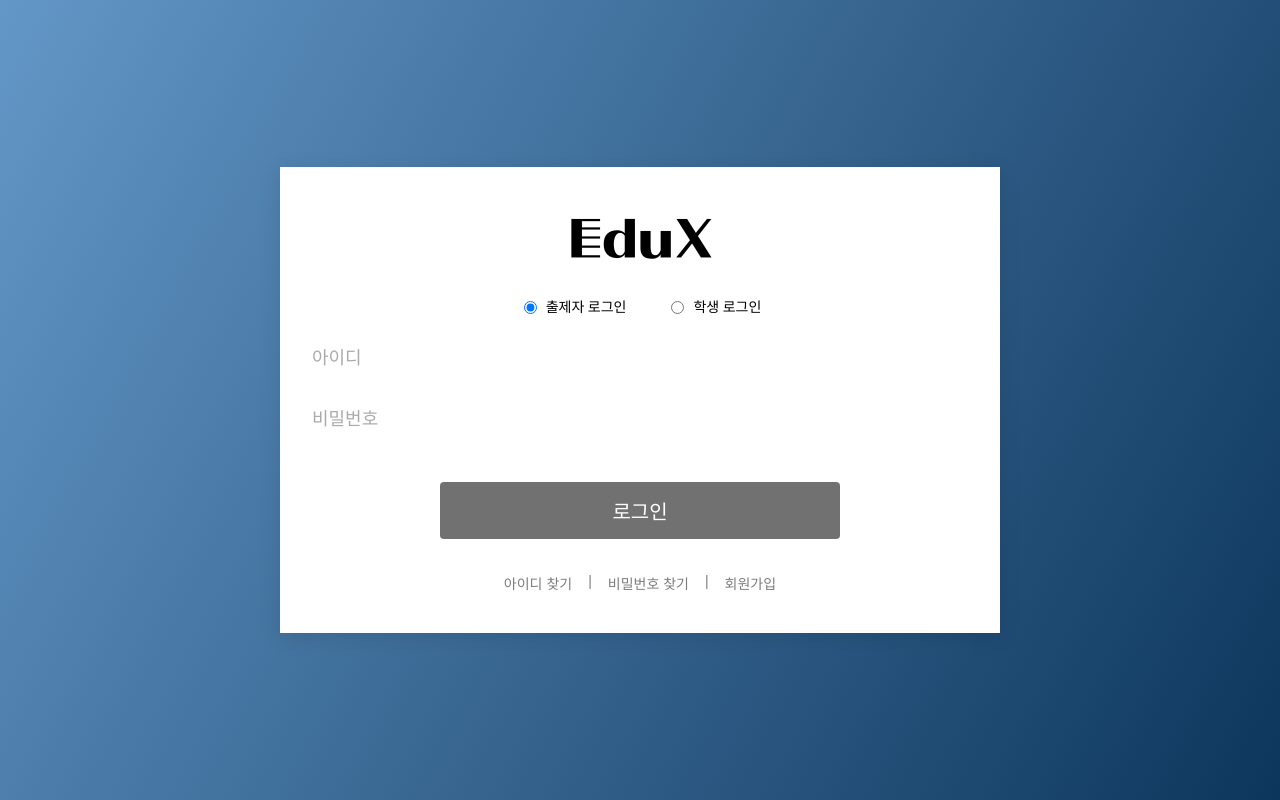
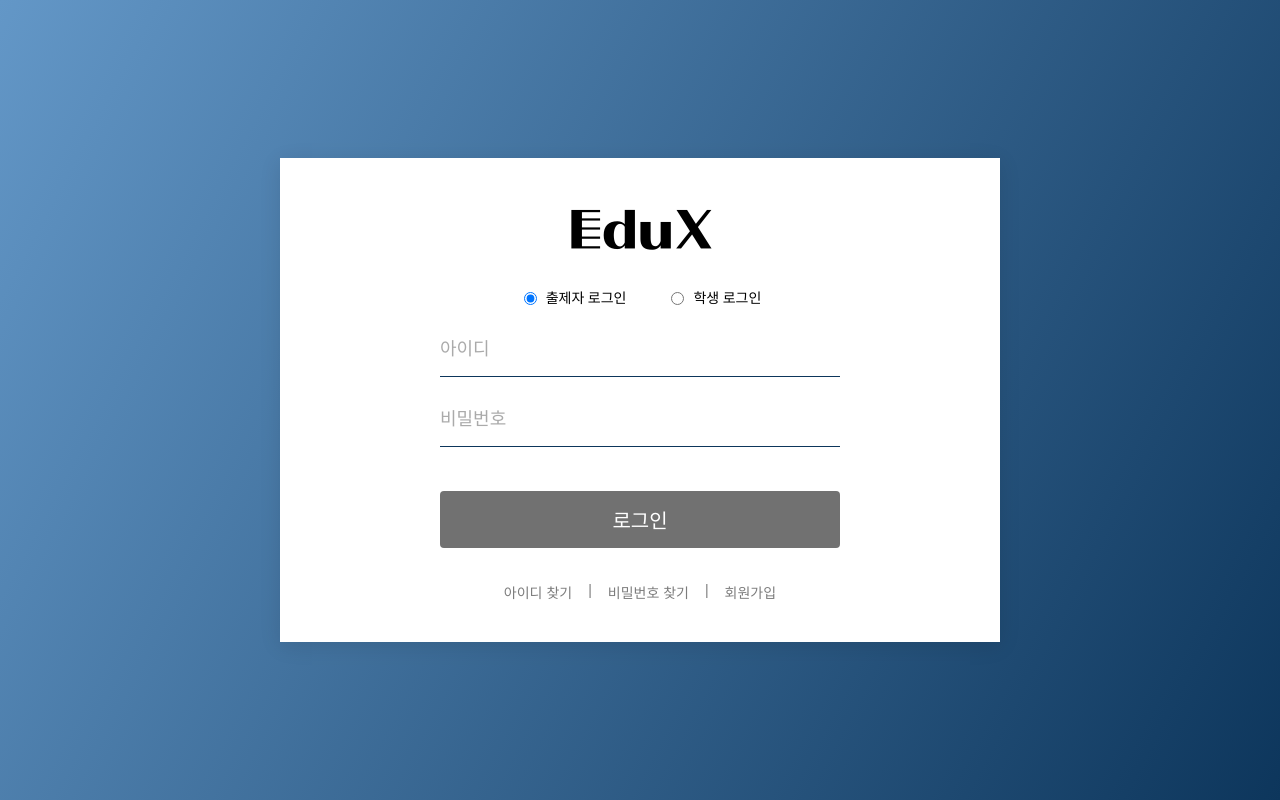
Before and after one commit to jhw030306/edux, a React (Vite) app: page /login in a window 1280 px wide. Built offline with nearby package versions, Linux system fonts and the light colour scheme; a web font is replaced by a local one.

Commit message:
로그인페이지 레이아웃 오류 수정

```diff
--- a/src/auth/loginpage.jsx
+++ b/src/auth/loginpage.jsx
@@ -6,9 +6,14 @@ import "./Loginpage.css";
 export const Loginpage = () => {
   const navigate = useNavigate();
   const location = useLocation();
+
   const [userType, setUserType] = useState("professor");
-  const [loginForm, setLoginForm] = useState({ username: "", password: "" });
+  const [loginForm, setLoginForm] = useState({
+    username: "",
+    password: ""
+  });
 
+  // signup → login 이동 시 학생 탭이 선택되도록
   useEffect(() => {
     if (location.state?.userType === "student") {
       setUserType("student");
@@ -18,6 +23,10 @@ export const Loginpage = () => {
   const handleInputChange = (e) => {
     const { name, value } = e.target;
     setLoginForm((prev) => ({ ...prev, [name]: value }));
+  };
+
+  const handleKeyDown = (e) => {
+    if (e.key === "Enter") handleLogin();
   };
 
   const handleLogin = async () => {
@@ -47,7 +56,6 @@ export const Loginpage = () => {
         sessionStorage.setItem("professorId", response.data.id);
         navigate("/prolecture");
       } else {
-        // ✅ 학생일 때: 고유 PK와 로그인 아이디 둘 다 저장
         sessionStorage.setItem("studentId", response.data.id);
         sessionStorage.setItem("studentLoginId", response.data.studentId);
         navigate("/stulecture");
@@ -56,10 +64,6 @@ export const Loginpage = () => {
       console.error("로그인 실패", error);
       alert("아이디 또는 비밀번호가 올바르지 않습니다.");
     }
-  };
-
-  const handleKeyDown = (e) => {
-    if (e.key === "Enter") handleLogin();
   };
 
   const goTo = (path) => navigate(path);
@@ -95,7 +99,9 @@ export const Loginpage = () => {
         </div>
 
         <div className="login-form">
+          <div className="input-group">
             <input
+              type="text"
               className="input-id"
               placeholder="아이디"
               name="username"
@@ -103,15 +109,20 @@ export const Loginpage = () => {
               onChange={handleInputChange}
               onKeyDown={handleKeyDown}
             />
+          </div>
+
+          <div className="input-group">
             <input
+              type="password"
               className="input-password"
-            type="password"
               placeholder="비밀번호"
               name="password"
               value={loginForm.password}
               onChange={handleInputChange}
               onKeyDown={handleKeyDown}
             />
+          </div>
+
           <button className="login-button" onClick={handleLogin}>
             로그인
           </button>
@@ -121,7 +132,9 @@ export const Loginpage = () => {
             <span className="separator">|</span>
             <span onClick={() => goTo("/pwfind")}>비밀번호 찾기</span>
             <span className="separator">|</span>
-            <span onClick={() => goTo("/signup")}>회원가입</span>
+            <span onClick={() => goTo("/signup", { state: { userType } })}>
+              회원가입
+            </span>
           </div>
         </div>
       </div>
```
Lines whose indentation alone changed are shown as unchanged.
